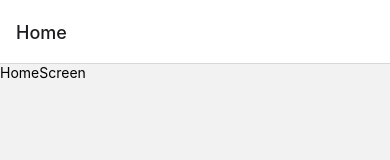
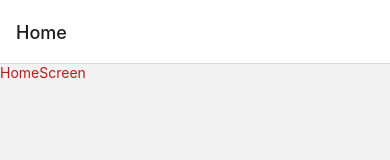
Before and after one commit to Mujtaba4li/Deliveroo2.0-React-Native, a React Native app: screen /Home in a window 390 px wide. Shown: the top 160 px of the page. Built offline with nearby package versions, Linux system fonts and the light colour scheme.

Commit message:
Navigation with Tailwindcss working

```diff
--- a/screens/HomeScreen.js
+++ b/screens/HomeScreen.js
@@ -2,9 +2,11 @@ import { View, Text } from 'react-native'
 import React from 'react'
 
 export default function HomeScreen() {
+
+
   return (
     <View>
-      <Text>HomeScreen</Text>
+      <Text className=' text-red-700'>HomeScreen</Text>
     </View>
   )
 }
--- a/tailwind.config.js
+++ b/tailwind.config.js
@@ -1,7 +1,14 @@
 module.exports = {
     // - content: [],
     content: ["./App.{js,jsx,ts,tsx}",
-    "./<custom-folder>/**/*.{js,jsx,ts,tsx}"],
+    "./screens/**/*.{js,jsx,ts,tsx}",
+    "./pages/**/*.{js,ts,jsx,tsx}",
+    "./components/**/*.{js,ts,jsx,tsx}",
+
+
+
+
+],
     //   theme: {
     //     extend: {},
     //   },
```
